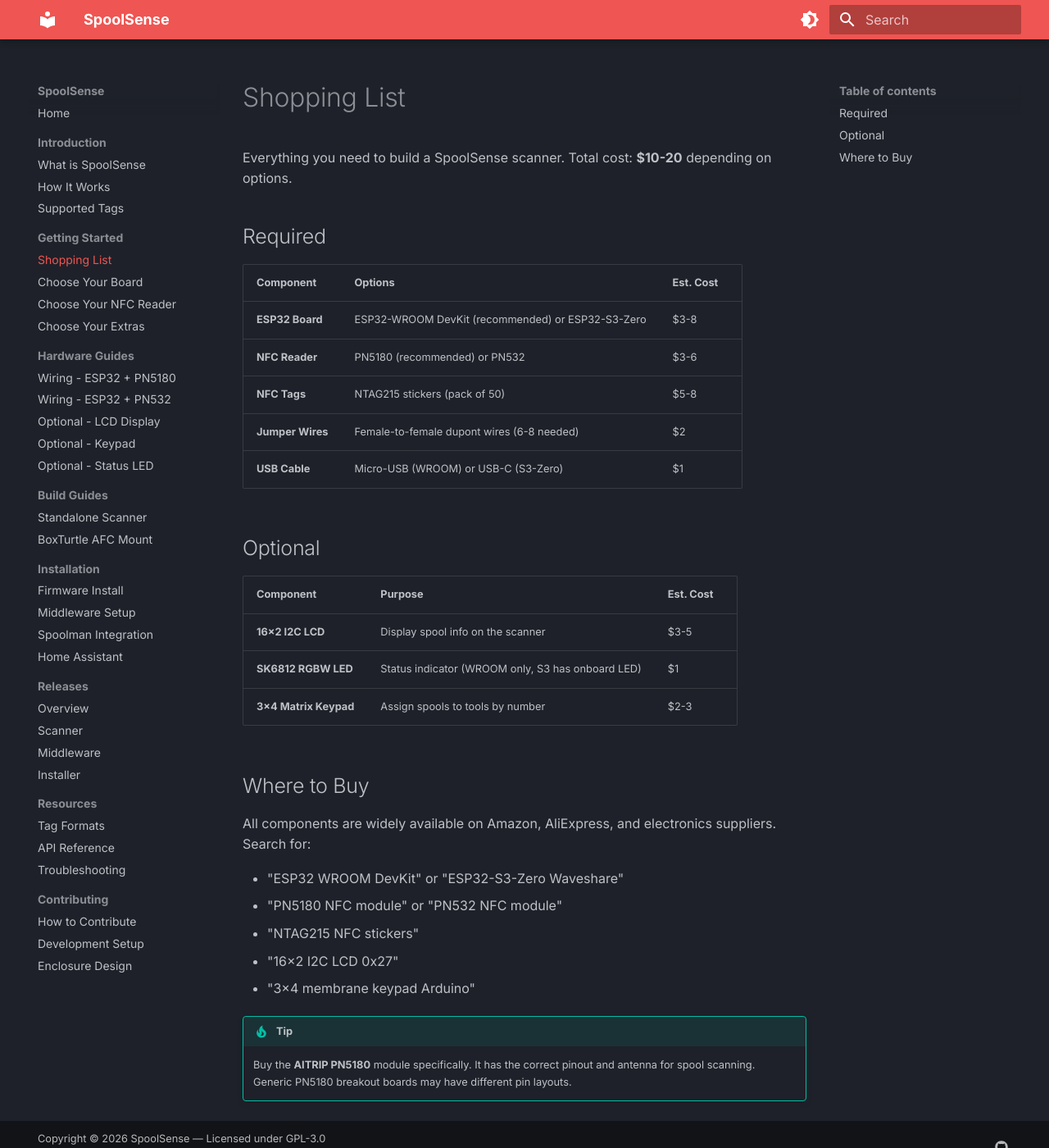
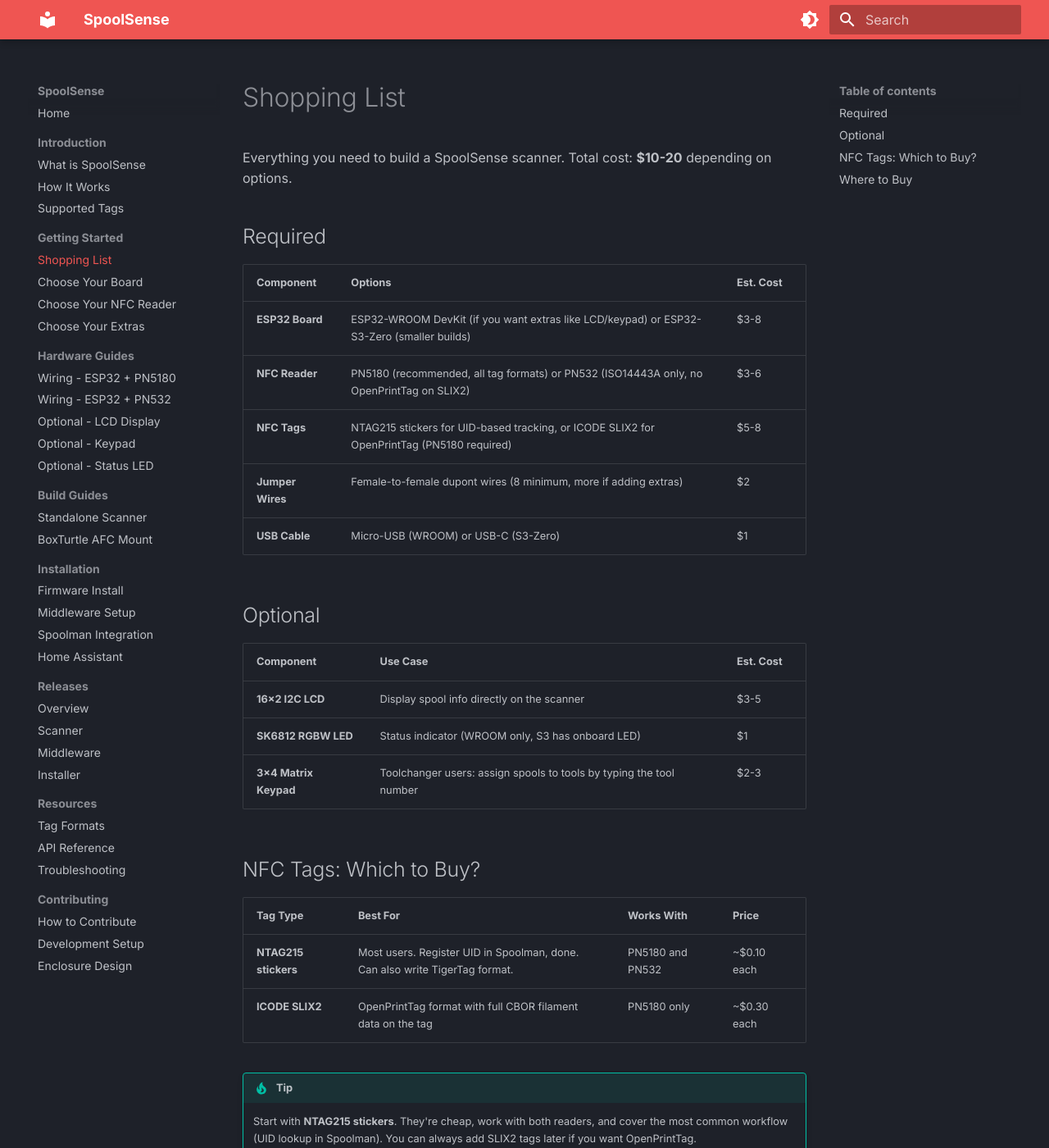
Before and after one commit to SpoolSense/spoolsense.org, an MkDocs documentation site: the page built from docs/getting-started/shopping-list.md, in a window 1280 px wide and 1400 px high. Shown: the whole window at 82% size. Built offline with MkDocs 1.6.1 and Material for MkDocs 9.7.7, drawn with Linux system fonts in a browser that asks for light colours; some of the changed text lies outside the part shown.

Commit message:
docs: update shopping list with SLIX2 tags, board guidance, keypad use case

```diff
--- a/docs/getting-started/shopping-list.md
+++ b/docs/getting-started/shopping-list.md
@@ -6,27 +6,37 @@ Everything you need to build a SpoolSense scanner. Total cost: **$10-20** depend
 
 | Component | Options | Est. Cost |
 |-----------|---------|-----------|
-| **ESP32 Board** | ESP32-WROOM DevKit (recommended) or ESP32-S3-Zero | $3-8 |
-| **NFC Reader** | PN5180 (recommended) or PN532 | $3-6 |
-| **NFC Tags** | NTAG215 stickers (pack of 50) | $5-8 |
-| **Jumper Wires** | Female-to-female dupont wires (6-8 needed) | $2 |
+| **ESP32 Board** | ESP32-WROOM DevKit (if you want extras like LCD/keypad) or ESP32-S3-Zero (smaller builds) | $3-8 |
+| **NFC Reader** | PN5180 (recommended, all tag formats) or PN532 (ISO14443A only, no OpenPrintTag on SLIX2) | $3-6 |
+| **NFC Tags** | NTAG215 stickers for UID-based tracking, or ICODE SLIX2 for OpenPrintTag (PN5180 required) | $5-8 |
+| **Jumper Wires** | Female-to-female dupont wires (8 minimum, more if adding extras) | $2 |
 | **USB Cable** | Micro-USB (WROOM) or USB-C (S3-Zero) | $1 |
 
 ## Optional
 
-| Component | Purpose | Est. Cost |
-|-----------|---------|-----------|
-| **16x2 I2C LCD** | Display spool info on the scanner | $3-5 |
+| Component | Use Case | Est. Cost |
+|-----------|----------|-----------|
+| **16x2 I2C LCD** | Display spool info directly on the scanner | $3-5 |
 | **SK6812 RGBW LED** | Status indicator (WROOM only, S3 has onboard LED) | $1 |
-| **3x4 Matrix Keypad** | Assign spools to tools by number | $2-3 |
+| **3x4 Matrix Keypad** | Toolchanger users: assign spools to tools by typing the tool number | $2-3 |
+
+## NFC Tags: Which to Buy?
+
+| Tag Type | Best For | Works With | Price |
+|----------|----------|------------|-------|
+| **NTAG215 stickers** | Most users. Register UID in Spoolman, done. Can also write TigerTag format. | PN5180 and PN532 | ~$0.10 each |
+| **ICODE SLIX2** | OpenPrintTag format with full CBOR filament data on the tag | PN5180 only | ~$0.30 each |
+
+!!! tip
+    Start with **NTAG215 stickers**. They're cheap, work with both readers, and cover the most common workflow (UID lookup in Spoolman). You can always add SLIX2 tags later if you want OpenPrintTag.
 
 ## Where to Buy
 
 All components are widely available on Amazon, AliExpress, and electronics suppliers. Search for:
 
 - "ESP32 WROOM DevKit" or "ESP32-S3-Zero Waveshare"
-- "PN5180 NFC module" or "PN532 NFC module"
-- "NTAG215 NFC stickers"
+- "AITRIP PN5180 NFC module" or "PN532 NFC module SPI"
+- "NTAG215 NFC stickers" or "ICODE SLIX2 NFC tags"
 - "16x2 I2C LCD 0x27"
 - "3x4 membrane keypad Arduino"
 
```
